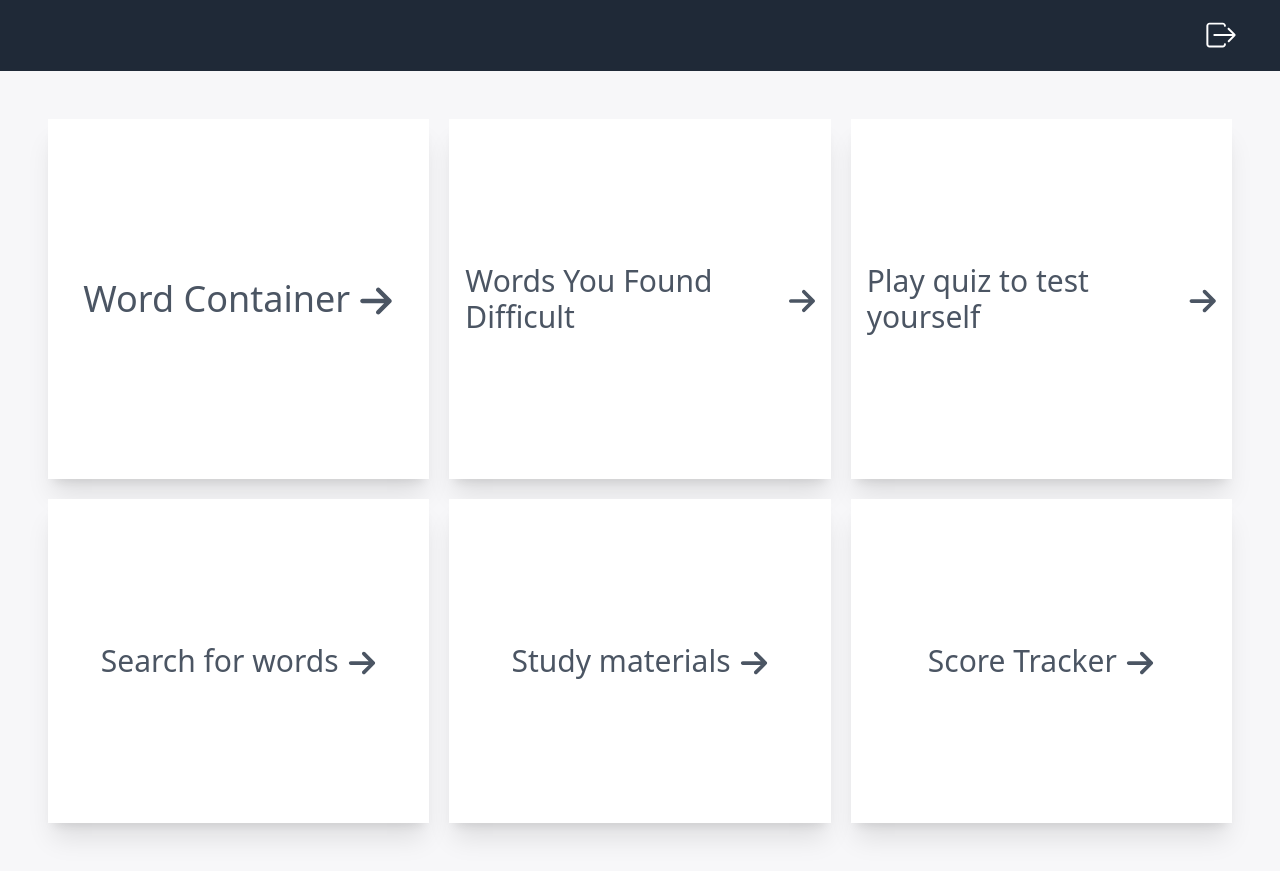
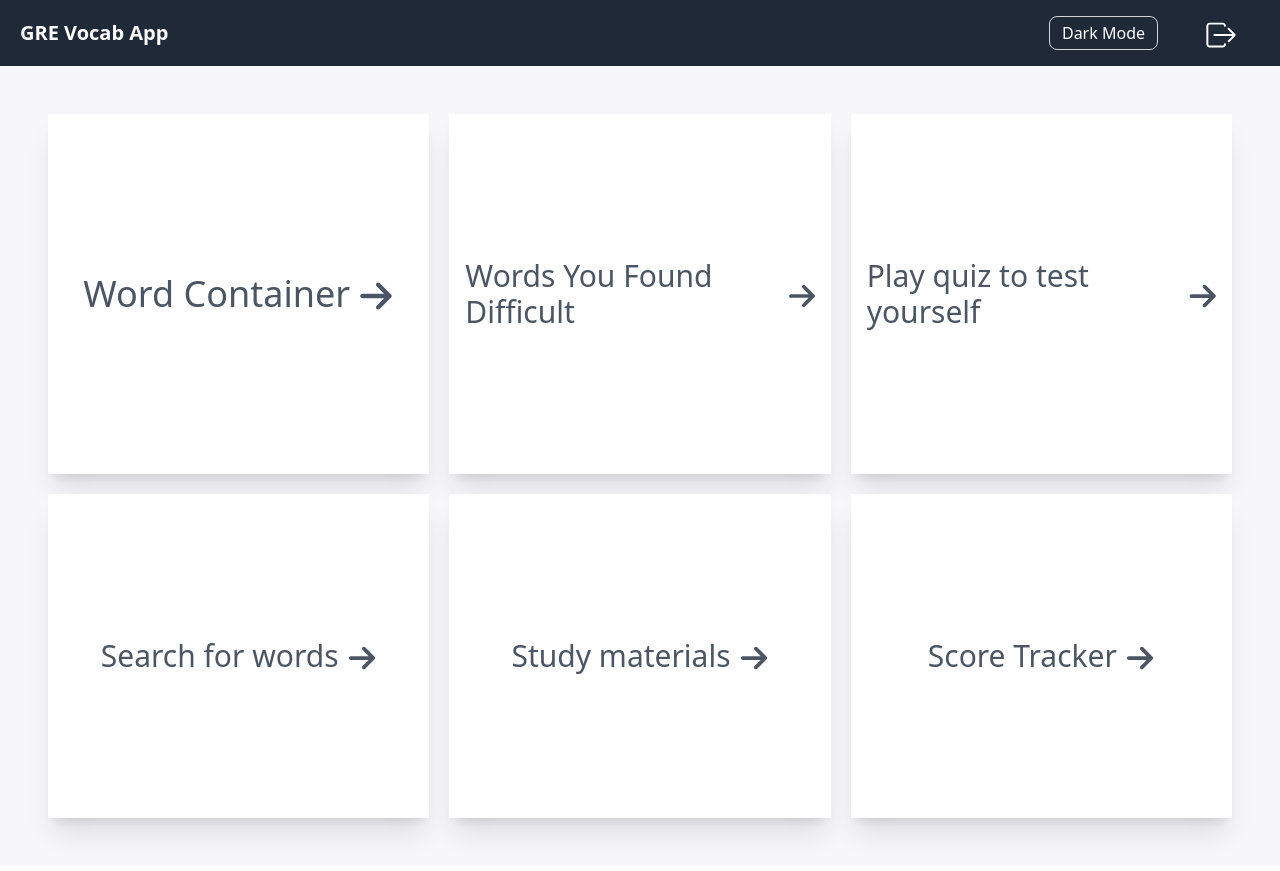
Before and after one commit to shashankapoudel/grevocab--frontend, a React (Vite) app: page /dashboard in a window 1280 px wide. Built offline with nearby package versions, Linux system fonts and the light colour scheme; sample sign-in values are in the browser's storage.

Commit message:
latest changes

```diff
--- a/src/App.jsx
+++ b/src/App.jsx
@@ -25,6 +25,13 @@ function App() {
   const location = useLocation();
   const [user, setUser] = useState(null);
 
+  const [darkMode, setDarkMode] = useState(() => {
+    if (typeof window !== "undefined") {
+      return localStorage.getItem("darkMode") === "true";
+    }
+    return false;
+  });
+
   useEffect(() => {
     const storedUser = localStorage.getItem("userInfo");
     if (storedUser) {
@@ -32,11 +39,28 @@ function App() {
     }
   }, []);
 
+
+  useEffect(() => {
+    if (darkMode) {
+      document.documentElement.classList.add("dark");
+      localStorage.setItem("darkMode", "true");
+    } else {
+      document.documentElement.classList.remove("dark");
+      localStorage.setItem("darkMode", "false");
+    }
+  }, [darkMode]);
+
+
   return (
 
     <div>
       {!["/login", "/register"].includes(location.pathname) && (
-        <Header user={user} setUser={setUser} />
+        <Header
+          user={user}
+          setUser={setUser}
+          darkMode={darkMode}
+          setDarkMode={setDarkMode}
+        />
       )}
 
       <Routes>
--- a/src/components/Header.jsx
+++ b/src/components/Header.jsx
@@ -1,54 +1,119 @@
+// import { useNavigate } from "react-router-dom";
+// import { IoIosLogOut } from "react-icons/io";
+
+
+// const Header = ({ setUser, user }) => {
+//   const navigate = useNavigate()
+
+//   const handleLogout = () => {
+//     console.log(localStorage.getItem('userInfo'));
+//     localStorage.removeItem('userInfo')
+//     setUser(null)
+//     navigate('/')
+//   }
+//   return (
+//     <div className="bg-gray-800 py-3 px-5 w-full flex justify-between items-start">
+//       <div>
+
+//       </div>
+
+//       <div>
+
+//         {
+//           !user && (
+//             <div className="flex gap-8">
+//               <button
+//                 onClick={() => navigate('/login')}
+//                 className="border border-gray-800 rounded-lg py-2 px-3  text-white hover:border-pink-200 text-lg"
+//               >
+//                 Login
+//               </button>
+//               <button
+//                 onClick={() => navigate('/register')}
+//                 className="border border-gray-800 py-1 px-4  rounded-lg  text-white hover:border-pink-200 text-lg bg-[#26B67C]"
+//               >
+//                 Signup
+//               </button>
+//             </div>
+//           )
+//         }
+
+//         {
+//           user &&
+//           <button onClick={handleLogout} className="border border-gray-800 px-5 mt-1 rounded-lg  text-white hover:border-pink-200"
+//           >
+//             <IoIosLogOut className="text-4xl hover:text-pink-200 hover:translate-x-1" />
+//           </button>
+//         }
+//       </div>
+
+//     </div >
+//   )
+// }
+
+// export default Header
+
+
+
 import { useNavigate } from "react-router-dom";
 import { IoIosLogOut } from "react-icons/io";
 
-
-const Header = ({ setUser, user }) => {
-  const navigate = useNavigate()
+const Header = ({ setUser, user, darkMode, setDarkMode }) => {
+  const navigate = useNavigate();
 
   const handleLogout = () => {
-    console.log(localStorage.getItem('userInfo'));
-    localStorage.removeItem('userInfo')
-    setUser(null)
-    navigate('/')
-  }
+    localStorage.removeItem("userInfo");
+    setUser(null);
+    navigate("/");
+  };
+
   return (
-    <div className="bg-gray-800 py-3 px-5 w-full flex justify-between items-start">
-      <div>
+    <div className="bg-gray-800 py-3 px-5 w-full flex justify-between items-center">
+      {/* Left side - You can add a logo or title here */}
+      <div className="text-white text-xl font-semibold">GRE Vocab App</div>
 
-      </div>
+      {/* Right side */}
+      <div className="flex items-center gap-6">
+        {/* Dark Mode Toggle Button */}
+        <button
+          onClick={() => setDarkMode(!darkMode)}
+          className="border border-gray-300 rounded-lg py-1 px-3 text-white hover:border-pink-200 transition"
+          aria-label="Toggle dark mode"
+        >
+          {darkMode ? "Light Mode" : "Dark Mode"}
+        </button>
 
-      <div>
-
-        {
-          !user && (
-            <div className="flex gap-8">
+        {/* Auth buttons */}
+        {!user && (
+          <div className="flex gap-4">
             <button
-                onClick={() => navigate('/login')}
-                className="border border-gray-800 rounded-lg py-2 px-3  text-white hover:border-pink-200 text-lg"
+              onClick={() => navigate("/login")}
+              className="border border-gray-800 rounded-lg py-2 px-3 text-white hover:border-pink-200 text-lg"
             >
               Login
             </button>
             <button
-                onClick={() => navigate('/register')}
-                className="border border-gray-800 py-1 px-4  rounded-lg  text-white hover:border-pink-200 text-lg bg-[#26B67C]"
+              onClick={() => navigate("/register")}
+              className="border border-gray-800 py-1 px-4 rounded-lg text-white hover:border-pink-200 text-lg bg-[#26B67C]"
             >
               Signup
             </button>
           </div>
-          )
-        }
+        )}
 
-        {
-          user &&
-          <button onClick={handleLogout} className="border border-gray-800 px-5 mt-1 rounded-lg  text-white hover:border-pink-200"
+        {/* Logout button */}
+        {user && (
+          <button
+            onClick={handleLogout}
+            className="border border-gray-800 px-5 mt-1 rounded-lg text-white hover:border-pink-200"
+            title="Logout"
           >
-            <IoIosLogOut className="text-4xl hover:text-pink-200 hover:translate-x-1" />
+            <IoIosLogOut className="text-4xl hover:text-pink-200 hover:translate-x-1 transition-transform" />
           </button>
-        }
+        )}
       </div>
+    </div>
+  );
+};
 
-    </div >
-  )
-}
-
-export default Header
+export default Header;
--- a/src/pages/home.jsx
+++ b/src/pages/home.jsx
@@ -6,7 +6,7 @@ const Home = () => {
 
     return (
 
-        <div className='grid lg:grid-cols-3 md:grid-cols-2 grid-cols-1 gap-4 md:gap-5 p-4 md:p-8 lg:p-12 min-h-screen bg-[#F7F7F9] '>
+        <div className='grid lg:grid-cols-3 md:grid-cols-2 grid-cols-1 gap-4 md:gap-5 p-4 md:p-8 lg:p-12 min-h-screen bg-[#F7F7F9] dark:bg-gray-800 '>
             <div className='flex justify-center items-center bg-[#FFFFFF]   p-4 w-full shadow-xl '>
                 <Link to="/wordcontainer" className='text-gray-600 font-medium text-xl sm:text-2xl md:text-3xl lg:text-4xl flex items-center justify-center hover:translate-x-2 hover:text-gray-800 '>
                     Word Container
@@ -41,8 +41,8 @@ const Home = () => {
                     <FaArrowRight className='ml-2 mt-1' />
                 </Link>
             </div>
-            <div className='flex justify-center items-center  bg-[#FFFFFF]   p-4 w-full shadow-xl'>
-                <Link to="/scoretracker" className='text-gray-600 font-medium text-xl sm:text-2xl md:text-3xl flex items-center hover:translate-x-2 hover:text-gray-800 '>
+            <div className='flex justify-center items-center  bg-[#FFFFFF]   p-4 w-full shadow-xl dark:text-white'>
+                <Link to="/scoretracker" className='text-gray-600  font-medium text-xl sm:text-2xl md:text-3xl flex items-center hover:translate-x-2 hover:text-gray-800 '>
                     Score Tracker
                     <FaArrowRight className='ml-2 mt-1' />
                 </Link>
--- a/tailwind.config.js
+++ b/tailwind.config.js
@@ -1,13 +1,34 @@
+// /** @type {import('tailwindcss').Config} */
+// export default {
+//   content: ['./index.html',
+//     './src/**/*.{js,ts,jsx,tsx}',],
+//   theme: {
+//     extend: {
+//       darkMode: "class",
+//       backgroundImage: {
+//         'custom-gradient': 'linear-gradient(274deg, rgba(254, 241, 241, 0.8) 13.43%, rgba(234, 239, 254, 0.8) 97.99%)',
+//         // 'background-gradient': `linear-gradient(0deg, rgba(255, 255, 255, 0.03) 0%, rgba(255, 255, 255, 0.03) 100%), linear-gradient(106deg, #1B47FF -11.63%, #7895FF 98%)`,
+//         'background-gradient': 'linear-gradient(0deg, rgba(255, 255, 255, 0.03) 0%, rgba(255, 255, 255, 0.03) 100%), linear-gradient(106deg, #1B47FF -11.63%, #7895FF 98%)'
+//       },
+//     },
+//   },
+//   plugins: [],
+// }
+
+
+
 /** @type {import('tailwindcss').Config} */
 export default {
-  content: ['./index.html',
-    './src/**/*.{js,ts,jsx,tsx}',],
+  darkMode: 'class',  // <-- This MUST be at root level
+  content: [
+    './index.html',
+    './src/**/*.{js,ts,jsx,tsx}',
+  ],
   theme: {
     extend: {
       backgroundImage: {
         'custom-gradient': 'linear-gradient(274deg, rgba(254, 241, 241, 0.8) 13.43%, rgba(234, 239, 254, 0.8) 97.99%)',
-        // 'background-gradient': `linear-gradient(0deg, rgba(255, 255, 255, 0.03) 0%, rgba(255, 255, 255, 0.03) 100%), linear-gradient(106deg, #1B47FF -11.63%, #7895FF 98%)`,
-        'background-gradient': 'linear-gradient(0deg, rgba(255, 255, 255, 0.03) 0%, rgba(255, 255, 255, 0.03) 100%), linear-gradient(106deg, #1B47FF -11.63%, #7895FF 98%)'
+        'background-gradient': 'linear-gradient(0deg, rgba(255, 255, 255, 0.03) 0%, rgba(255, 255, 255, 0.03) 100%), linear-gradient(106deg, #1B47FF -11.63%, #7895FF 98%)',
       },
     },
   },
```
Also changed, not shown: src/pages/LandingPage.jsx (+8 -8 lines). Lines whose indentation alone changed are shown as unchanged.
